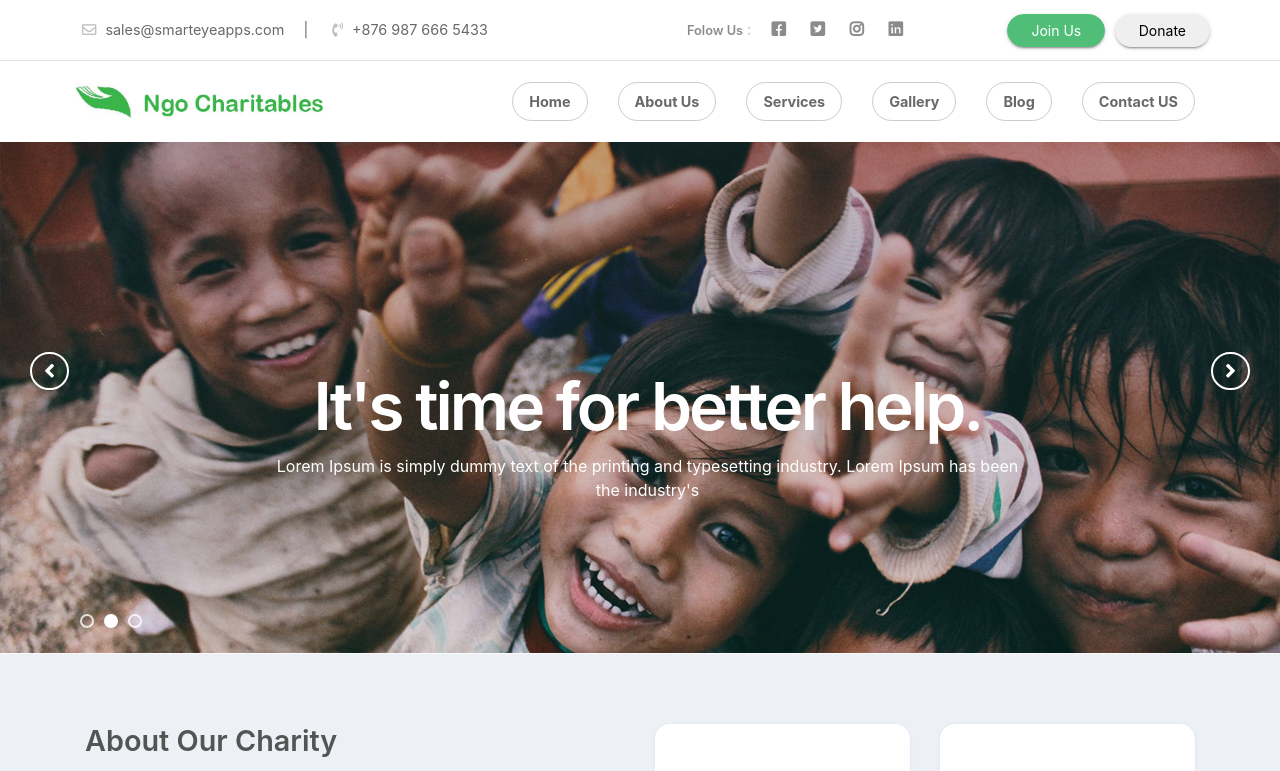
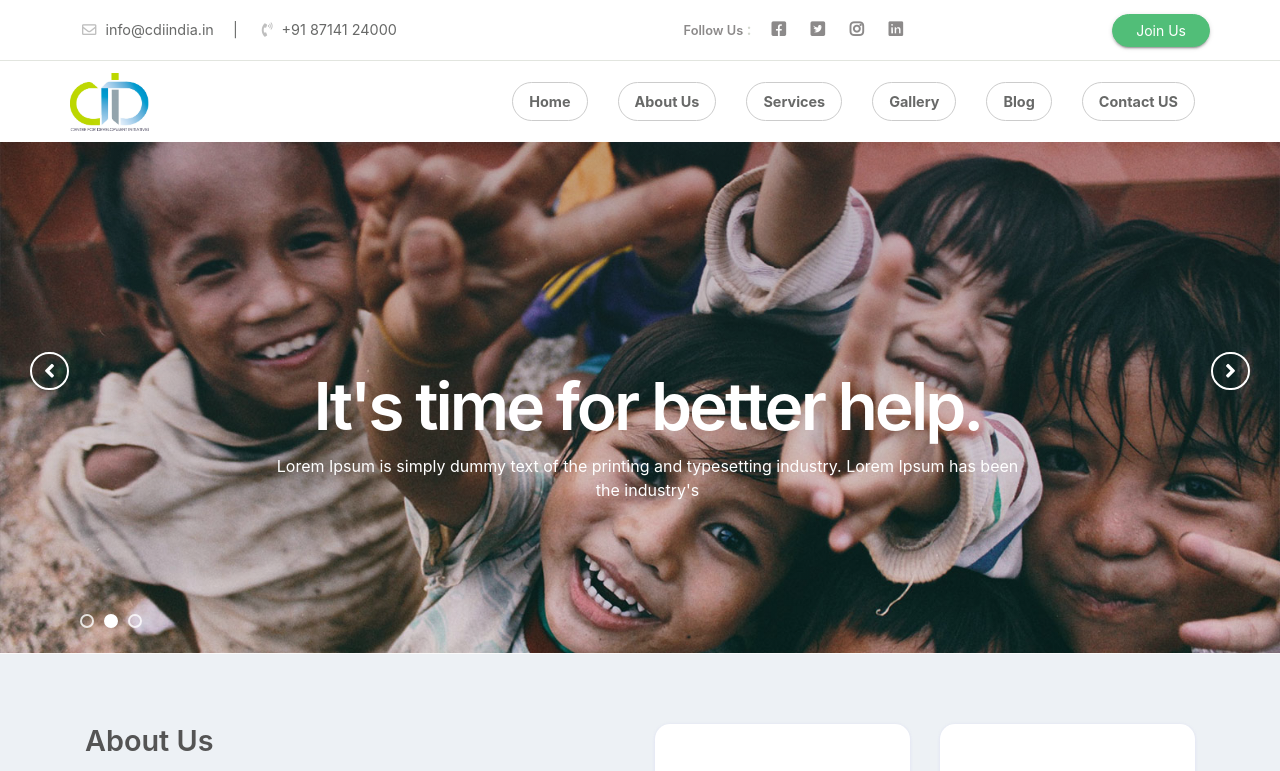
Before and after one commit to cdi-project/cdi-project.github.io, a plain HTML site: page index.html in a window 1280 px wide. Shown: the top 771 px of the page. Drawn offline with Linux system fonts and the light colour scheme.

Commit message:
few changes

```diff
--- a/index.html
+++ b/index.html
@@ -26,17 +26,17 @@
                     <ul class="ulleft">
                         <li>
                             <i class="far fa-envelope"></i>
-                            sales@smarteyeapps.com
+                            info@cdiindia.in
                             <span>|</span></li>
                         <li>
                             <i class="fas fa-phone-volume"></i>
-                            +876 987 666 5433</li>
+                            +91 87141 24000</li>
                     </ul>
                 </div>
                 <div class="col-lg-3 col-md-6 folouws">
 
                     <ul class="ulright">
-                       <li> <small>Folow Us </small>:</li>
+                       <li> <small>Follow Us </small>:</li>
                         <li>
                             <i class="fab fa-facebook-square"></i>
                         </li>
@@ -53,7 +53,7 @@
                 </div>
                 <div class="col-lg-3 d-none d-md-block col-md-6 btn-bhed">
                     <button class="btn btn-sm btn-success">Join Us</button>
-                    <button class="btn btn-sm btn-default">Donate</button>
+                    <!-- <button class="btn btn-sm btn-default">Donate</button> -->
                 </div>
             </div>
         </div>
@@ -63,7 +63,7 @@
             <div class="row nav-row">
                 <div class="col-lg-3 col-md-12 logo">
                     <a href="index.html">
-                        <img src="assets/images/logo.jpg" alt="">
+                        <img src="assets/images/cdi.jpeg" alt="" style="width: 30%;">
                         <a data-toggle="collapse" data-target="#menu" href="#menu"><i class="fas d-block d-lg-none  small-menu fa-bars"></i></a>
                     </a>
 
@@ -165,7 +165,7 @@
 
         <div class="row natur-row no-margin w-100">
             <div class="text-part col-md-6">
-                <h2>About Our Charity</h2>
+                <h2>About Us</h2>
                 <p>Lorem ipsum dolor sit amet, consectetur adipiscing elit. Duis varius faucibus
                     ligula non congue. Suspendisse at pretium massa, sit amet
                     vulputate nibh. Nam posuere eros dolor. Donec vel arcu sagittis, pretium nisl </p>
```
Also changed, not shown: about_us.html (+5 -5 lines), blog.html (+5 -5 lines), contact_us.html (+5 -5 lines), gallery.html (+5 -5 lines), services.html (+5 -5 lines), assets/images/cdi.jpeg (added), assets/plugins/slider/js/slider.js (deleted), 1 other file.
